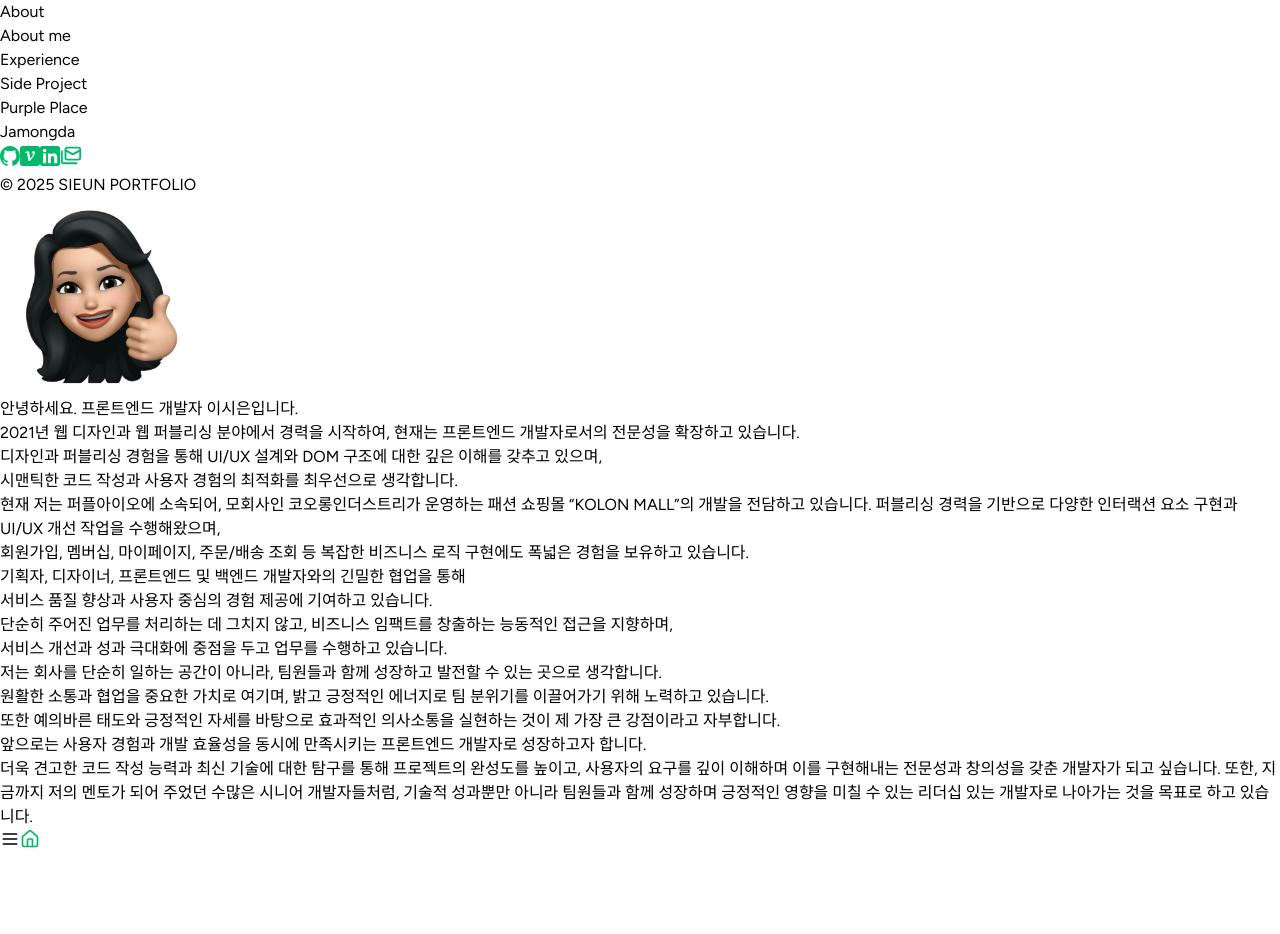
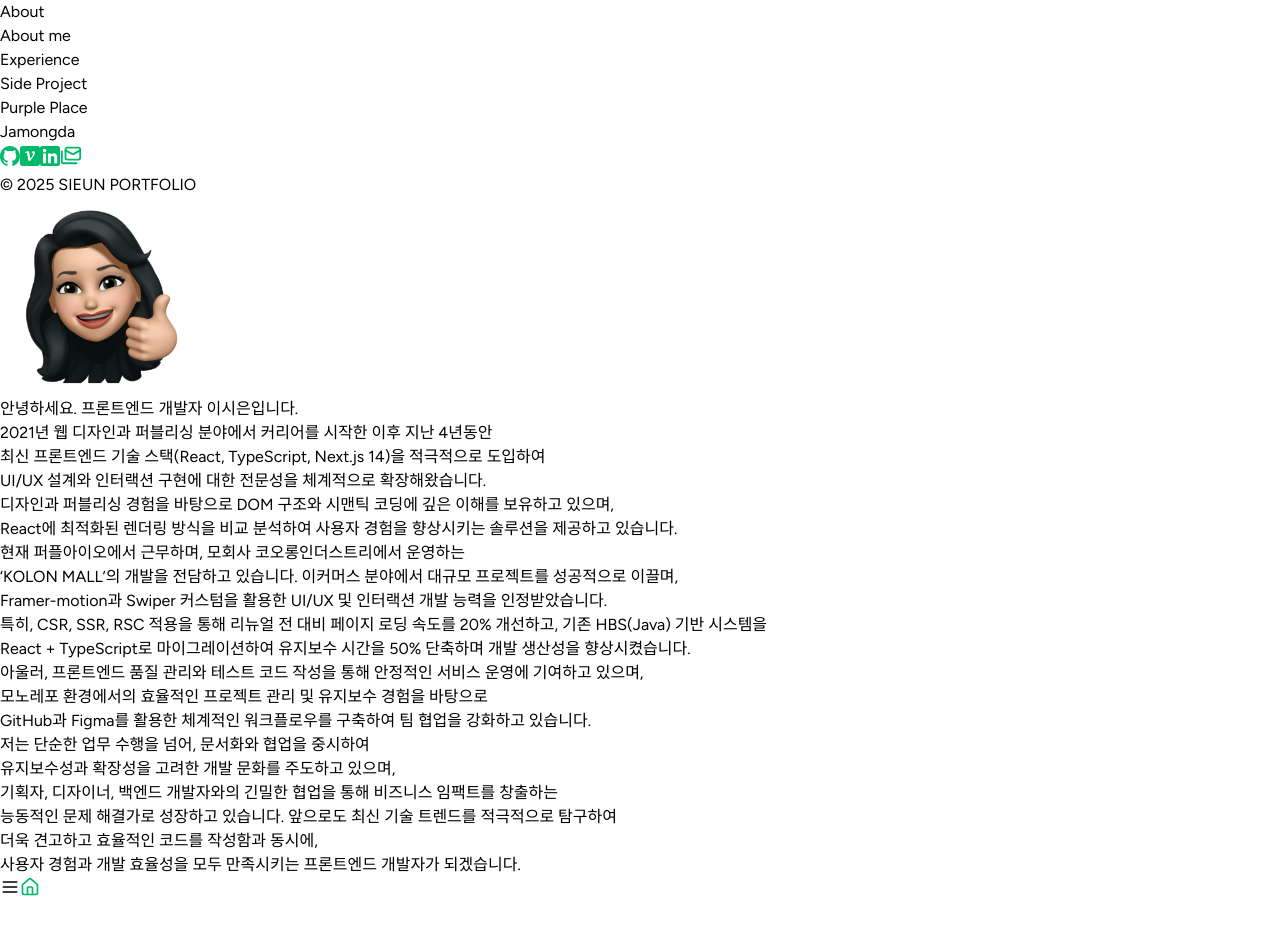
Before and after one commit to Sienna98/portfolio-sieun, a Next.js app: page /AboutMe in a window 1280 px wide. Shown: the top 934 px of the page. Built offline with nearby package versions, Linux system fonts and the light colour scheme.

Commit message:
자기소개서 수정

```diff
--- a/src/app/(pages)/AboutMe/page.tsx
+++ b/src/app/(pages)/AboutMe/page.tsx
@@ -7,7 +7,7 @@ const AboutMePage = () => {
   return (
     <article className="lg:p-8 min-w-[375px] w-full lg:h-full flex justify-center items-center">
       <motion.div
-        className="bg-white w-full md:w-[768px] flex flex-col justify-center items-center px-7 py-10 mb-[100px] md:mb-[40px] md:px-10 md:py-10 lg:shadow-lg gap-8 text-center"
+        className="bg-white w-full md:w-[768px] flex flex-col justify-center items-center px-7 py-10 mb-[100px] md:mb-[0px] md:px-10 md:py-10 lg:shadow-lg gap-8 text-center"
         variants={staggerMotion}
         initial="start"
         whileInView="end"
@@ -27,119 +27,128 @@ const AboutMePage = () => {
           className="whitespace-pre-wrap break-keep text-sm leading-6"
         >
           안녕하세요. 프론트엔드 개발자 이시은입니다. <br />
-          2021년 웹 디자인과 웹 퍼블리싱 분야에서 경력을 시작하여, 현재는
-          프론트엔드 개발자로서의 전문성을 확장하고 있습니다.
-          <br />
-          디자인과 퍼블리싱 경험을 통해 UI/UX 설계와 DOM 구조에 대한 깊은 이해를
-          갖추고 있으며, <br />
+          2021년 웹 디자인과 퍼블리싱 분야에서 커리어를 시작한 이후 지난 4년동안
+          <br /> 최신 프론트엔드 기술 스택
           <span className="relative inline flex-shrink-0 flex-grow-0 basis-auto w-auto">
             <span className="z-10 relative font-semibold">
-              시맨틱한 코드 작성과 사용자 경험
+              (React, TypeScript, Next.js 14)
             </span>
             <span
               className={`absolute bottom-0 left-0 h-[10px] bg-[#baffda] w-full`}
             />
           </span>
-          의 최적화를 최우선으로 생각합니다.
+          을 적극적으로 도입하여 <br />
+          UI/UX 설계와 인터랙션 구현에 대한 전문성을 체계적으로 확장해왔습니다.
+          <br />
+          디자인과 퍼블리싱 경험을 바탕으로 DOM 구조와 시맨틱 코딩에 깊은 이해를
+          보유하고 있으며, <br />
+          React에 최적화된 렌더링 방식을 비교 분석하여 사용자 경험을 향상시키는
+          솔루션을 제공하고 있습니다.
         </motion.p>
 
         <motion.p
           variants={commonMotion}
           className="whitespace-pre-wrap break-keep text-sm leading-6"
         >
-          현재 저는 퍼플아이오에 소속되어, 모회사인 코오롱인더스트리가 운영하는
-          패션 쇼핑몰 “KOLON MALL”의 개발을 전담하고 있습니다. 퍼블리싱 경력을
-          기반으로{" "}
+          현재 퍼플아이오에서 근무하며, 모회사 코오롱인더스트리에서 운영하는{" "}
+          <br />
+          ‘KOLON MALL’의 개발을 전담하고 있습니다. 이커머스 분야에서 대규모
+          프로젝트를 성공적으로 이끌며, <br />
+          Framer-motion과 Swiper 커스텀을 활용한{" "}
           <span className="relative inline flex-shrink-0 flex-grow-0 basis-auto w-auto">
             <span className="z-10 relative font-semibold">
-              다양한 인터랙션 요소 구현과 UI/UX 개선 작업
+              UI/UX 및 인터랙션 개발 능력
             </span>
             <span
               className={`absolute bottom-0 left-0 h-[10px] bg-[#baffda] w-full`}
             />
           </span>
-          을 수행해왔으며,
-          <br />
-          회원가입, 멤버십, 마이페이지, 주문/배송 조회 등{" "}
-          <span className="relative inline flex-shrink-0 flex-grow-0 basis-auto w-auto">
-            <span className="z-10 relative font-semibold">
-              복잡한 비즈니스 로직 구현
-            </span>
-            <span
-              className={`absolute bottom-0 left-0 h-[10px] bg-[#baffda] w-full`}
-            />
-          </span>
-          에도 폭넓은 경험을 보유하고 있습니다.
+          을 인정받았습니다.
         </motion.p>
 
         <motion.p
           variants={commonMotion}
           className="whitespace-pre-wrap break-keep text-sm leading-6"
         >
-          기획자, 디자이너, 프론트엔드 및 백엔드 개발자와의 긴밀한 협업을 통해
+          특히,{" "}
+          <span className="relative inline flex-shrink-0 flex-grow-0 basis-auto w-auto">
+            <span className="z-10 relative font-semibold">
+              CSR, SSR, RSC 적용
+            </span>
+            <span
+              className={`absolute bottom-0 left-0 h-[10px] bg-[#baffda] w-full`}
+            />
+          </span>
+          을 통해 리뉴얼 전 대비{" "}
+          <span className="relative inline flex-shrink-0 flex-grow-0 basis-auto w-auto">
+            <span className="z-10 relative font-semibold">
+              페이지 로딩 속도를 20% 개선
+            </span>
+            <span
+              className={`absolute bottom-0 left-0 h-[10px] bg-[#baffda] w-full`}
+            />
+          </span>
+          하고, 기존 HBS(Java) 기반 시스템을 <br />{" "}
+          <span className="relative inline flex-shrink-0 flex-grow-0 basis-auto w-auto">
+            <span className="z-10 relative font-semibold">
+              React + TypeScript
+            </span>
+            <span
+              className={`absolute bottom-0 left-0 h-[10px] bg-[#baffda] w-full`}
+            />
+          </span>
+          로 마이그레이션하여{" "}
+          <span className="relative inline flex-shrink-0 flex-grow-0 basis-auto w-auto">
+            <span className="z-10 relative font-semibold">
+              유지보수 시간을 50% 단축하며 개발 생산성을 향상
+            </span>
+            <span
+              className={`absolute bottom-0 left-0 h-[10px] bg-[#baffda] w-full`}
+            />
+          </span>
+          시켰습니다.
           <br />
-          서비스 품질 향상과 사용자 중심의 경험 제공에 기여하고 있습니다. <br />
-          단순히 주어진 업무를 처리하는 데 그치지 않고, 비즈니스 임팩트를
-          창출하는 능동적인 접근을 지향하며, <br />
-          서비스 개선과 성과 극대화에 중점을 두고 업무를 수행하고 있습니다.
+          아울러, 프론트엔드 품질 관리와{" "}
+          <span className="relative inline flex-shrink-0 flex-grow-0 basis-auto w-auto">
+            <span className="z-10 relative font-semibold">
+              테스트 코드 작성
+            </span>
+            <span
+              className={`absolute bottom-0 left-0 h-[10px] bg-[#baffda] w-full`}
+            />
+          </span>
+          을 통해 안정적인 서비스 운영에 기여하고 있으며, <br />
+          모노레포 환경에서의 효율적인 프로젝트 관리 및 유지보수 경험을 바탕으로
+          <br />
+          <span className="relative inline flex-shrink-0 flex-grow-0 basis-auto w-auto">
+            <span className="z-10 relative font-semibold">GitHub과 Figma</span>
+            <span
+              className={`absolute bottom-0 left-0 h-[10px] bg-[#baffda] w-full`}
+            />
+          </span>
+          를 활용한 체계적인 워크플로우를 구축하여 팀 협업을 강화하고 있습니다.
         </motion.p>
 
         <motion.p
           variants={commonMotion}
           className="whitespace-pre-wrap break-keep text-sm leading-6"
         >
-          저는 회사를 단순히 일하는 공간이 아니라, 팀원들과 함께 성장하고 발전할
-          수 있는 곳으로 생각합니다. <br />
+          저는 단순한 업무 수행을 넘어, 문서화와 협업을 중시하여 <br />
+          유지보수성과 확장성을 고려한 개발 문화를 주도하고 있으며, <br />
+          기획자, 디자이너, 백엔드 개발자와의 긴밀한{" "}
           <span className="relative inline flex-shrink-0 flex-grow-0 basis-auto w-auto">
             <span className="z-10 relative font-semibold">
-              원활한 소통과 협업
+              협업을 통해 비즈니스 임팩트를 창출하는
             </span>
             <span
               className={`absolute bottom-0 left-0 h-[10px] bg-[#baffda] w-full`}
             />
-          </span>
-          을 중요한 가치로 여기며, 밝고 긍정적인 에너지로 팀 분위기를 이끌어가기
-          위해 노력하고 있습니다. <br />
-          또한 예의바른 태도와 긍정적인 자세를 바탕으로{" "}
-          <span className="relative inline flex-shrink-0 flex-grow-0 basis-auto w-auto">
-            <span className="z-10 relative font-semibold">
-              효과적인 의사소통
-            </span>
-            <span
-              className={`absolute bottom-0 left-0 h-[10px] bg-[#baffda] w-full`}
-            />
-          </span>
-          을 실현하는 것이 제 가장 큰 강점이라고 자부합니다.
-        </motion.p>
-        <motion.p
-          variants={commonMotion}
-          className="whitespace-pre-wrap break-keep text-sm leading-6"
-        >
-          앞으로는{" "}
-          <span className="relative inline flex-shrink-0 flex-grow-0 basis-auto w-auto">
-            <span className="z-10 relative font-semibold">
-              사용자 경험과 개발 효율성
-            </span>
-            <span
-              className={`absolute bottom-0 left-0 h-[10px] bg-[#baffda] w-full`}
-            />
-          </span>
-          을 동시에 만족시키는 프론트엔드 개발자로 성장하고자 합니다.
-          <br />
-          더욱 견고한 코드 작성 능력과 최신 기술에 대한 탐구를 통해 프로젝트의
-          완성도를 높이고, 사용자의 요구를 깊이 이해하며 이를 구현해내는
-          전문성과 창의성을 갖춘 개발자가 되고 싶습니다. 또한, 지금까지 저의
-          멘토가 되어 주었던 수많은 시니어 개발자들처럼, 기술적 성과뿐만 아니라
-          팀원들과 함께 성장하며 긍정적인 영향을 미칠 수 있는{" "}
-          <span className="relative inline flex-shrink-0 flex-grow-0 basis-auto w-auto">
-            <span className="z-10 relative font-semibold">
-              리더십 있는 개발자
-            </span>
-            <span
-              className={`absolute bottom-0 left-0 h-[10px] bg-[#baffda] w-full`}
-            />
-          </span>
-          로 나아가는 것을 목표로 하고 있습니다.
+          </span>{" "}
+          <br /> 능동적인 문제 해결가로 성장하고 있습니다. 앞으로도 최신 기술
+          트렌드를 적극적으로 탐구하여 <br /> 더욱 견고하고 효율적인 코드를
+          작성함과 동시에, <br />
+          사용자 경험과 개발 효율성을 모두 만족시키는 프론트엔드 개발자가
+          되겠습니다.
         </motion.p>
       </motion.div>
     </article>
```
